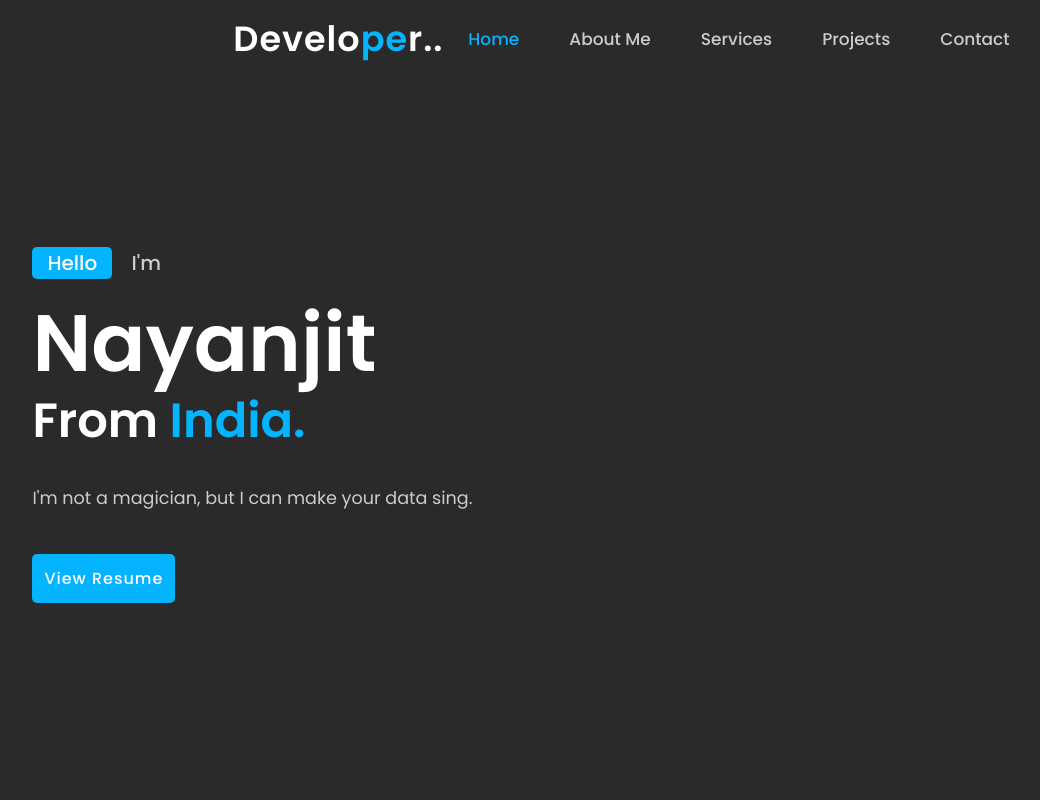
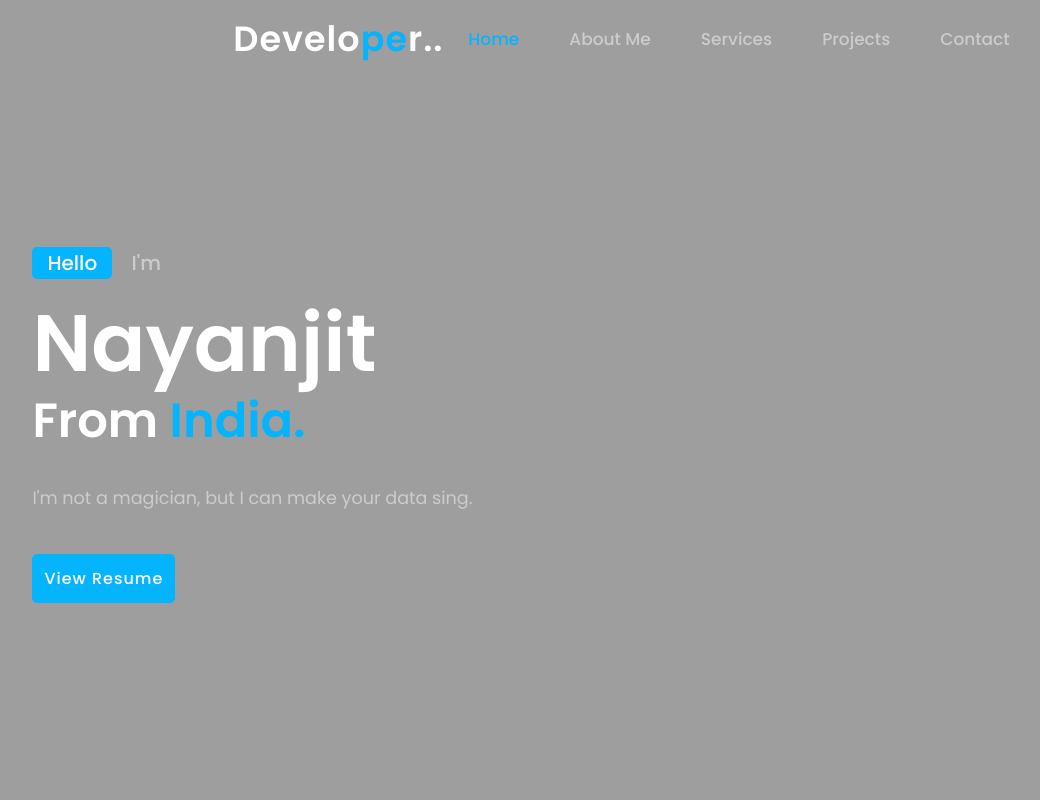
Before and after one commit to Nayanjit-Sarkar/my_portfolio, a plain HTML site: page index.html in a window 1280 px wide. Shown: the top 800 px of the page, without its empty margins (6-1046 px from the left). Drawn offline with nearby package versions, Linux system fonts and the light colour scheme; the site is published under a folder, as on GitHub Pages, so addresses that start at the root find nothing.

Commit message:
Update style.css

```diff
--- a/css/style.css
+++ b/css/style.css
@@ -89,7 +89,7 @@ section {
     position: relative;
     height: 100vh;
     width: 100%;
-    background-image: url('/img/background.jpg');
+    background-image: url('../img/background.jpg');
     background-size: cover;
     background-position: center;
     display: flex;
```
